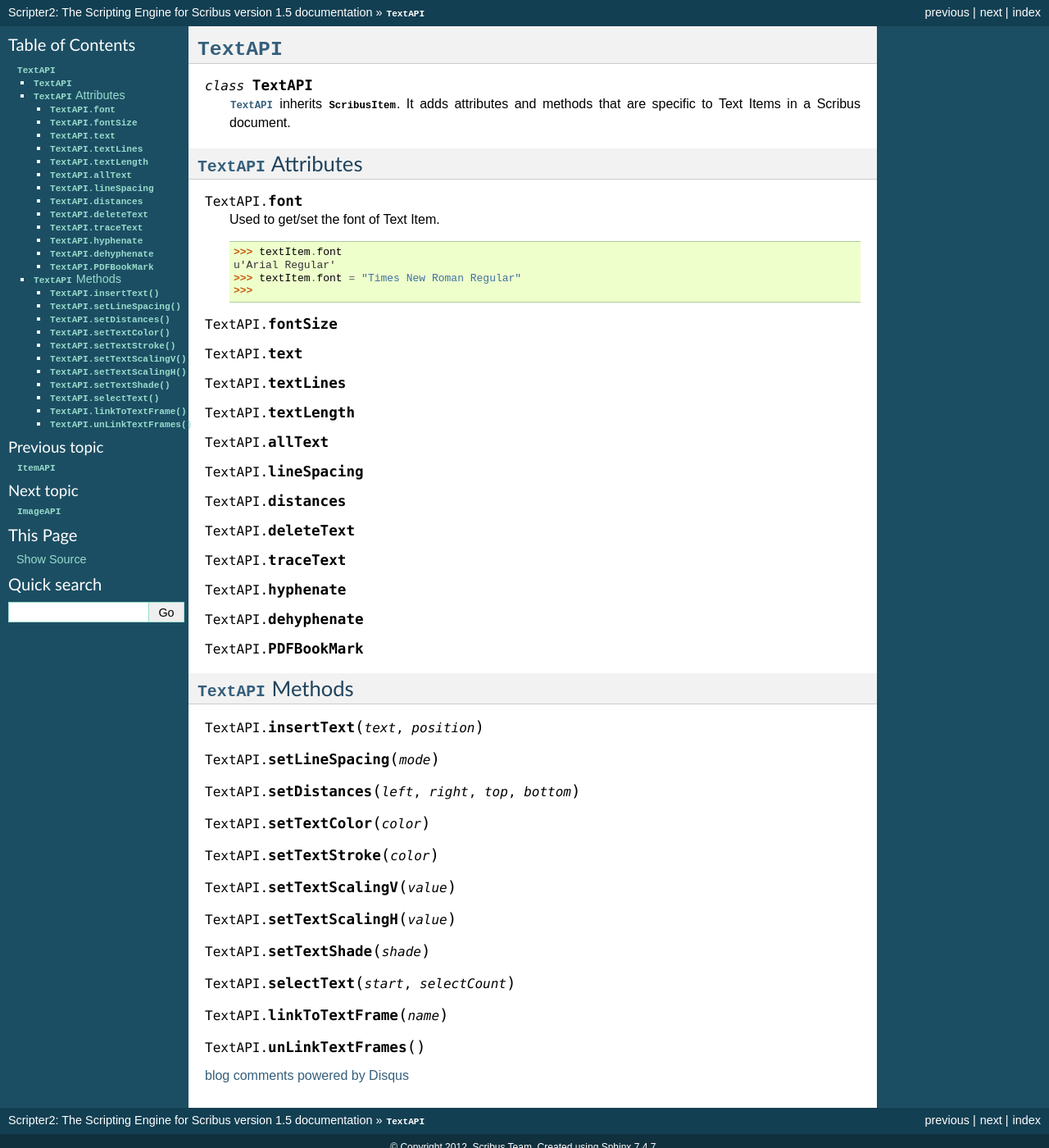
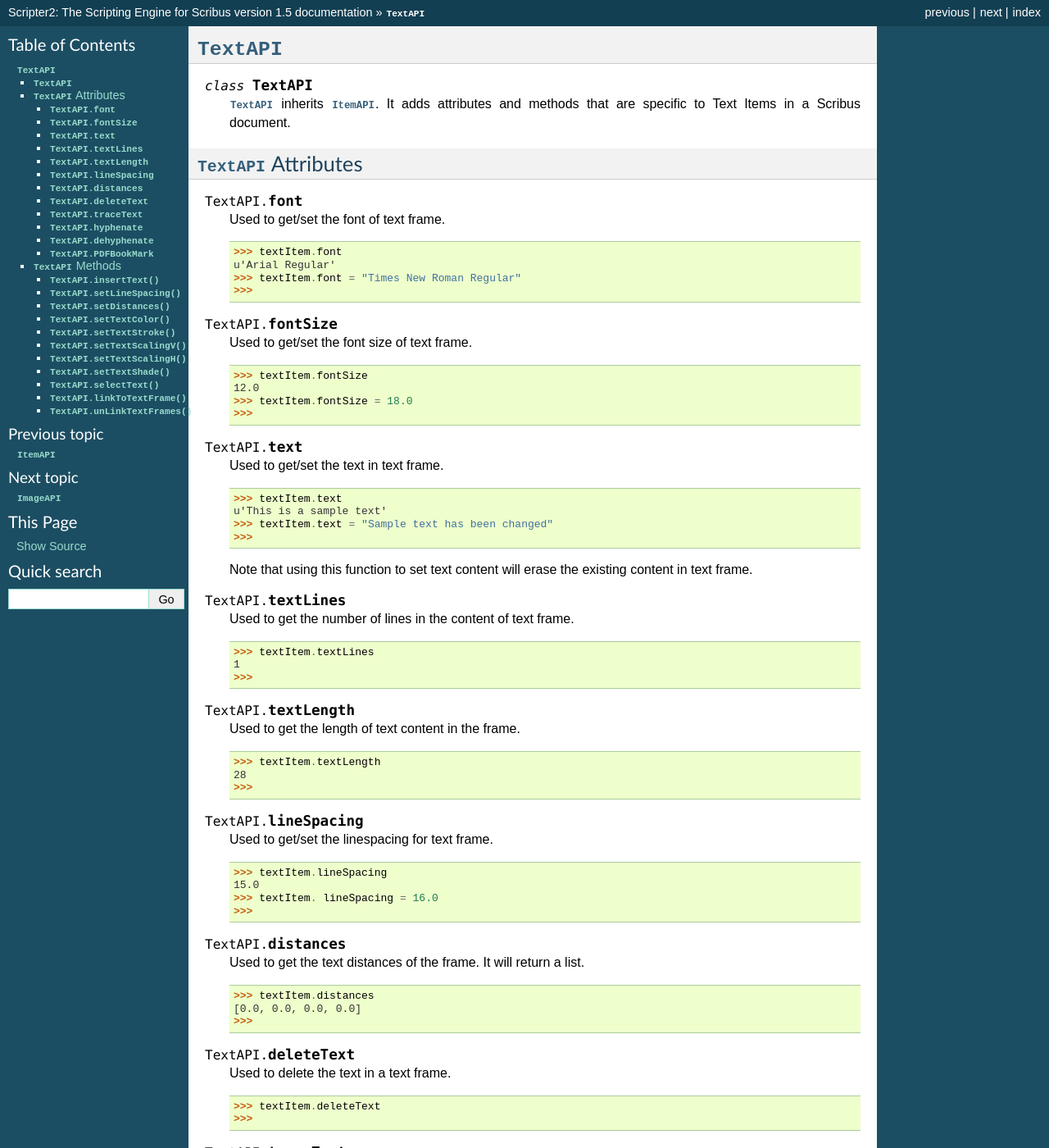
Before and after one commit to jainbasil/scripter-doc, a Sphinx documentation site: the page built from source/docs/textapi.rst, in a window 1280 px wide and 1400 px high. Shown: the whole window at 82% size. Built offline with Sphinx 7.4.7, drawn with Linux system fonts in a browser that asks for light colours; comment, search, counter and statistics services are not loaded; some of the changed text lies outside the part shown.

```diff
--- a/source/docs/textapi.rst
+++ b/source/docs/textapi.rst
@@ -5,14 +5,14 @@
 
 .. py:class:: TextAPI
 
-   :class:`TextAPI` inherits :class:`ScribusItem`. It adds attributes and methods that are specific to Text Items in a Scribus document.
+   :class:`TextAPI` inherits :class:`ItemAPI`. It adds attributes and methods that are specific to Text Items in a Scribus document.
 
 :class:`TextAPI` Attributes
 -----------------------------------
 
 .. py:attribute:: TextAPI.font
 
-   Used to get/set the font of Text Item.
+   Used to get/set the font of text frame.
 
    >>> textItem.font
    u'Arial Regular'
@@ -21,21 +21,71 @@
 
 .. py:attribute:: TextAPI.fontSize
 
+   Used to get/set the font size of text frame.
+
+   >>> textItem.fontSize
+   12.0
+   >>> textItem.fontSize = 18.0
+   >>>
+
 .. py:attribute:: TextAPI.text
+
+   Used to get/set the text in text frame.
+
+   >>> textItem.text
+   u'This is a sample text'
+   >>> textItem.text = "Sample text has been changed"
+   >>>
+
+   Note that using this function to set text content will erase the existing content in text frame.
 
 .. py:attribute:: TextAPI.textLines
 
+   Used to get the number of lines in the content of text frame.
+
+   >>> textItem.textLines
+   1
+   >>>
+
 .. py:attribute:: TextAPI.textLength
 
-.. py:attribute:: TextAPI.allText
+   Used to get the length of text content in the frame.
+
+   >>> textItem.textLength
+   28
+   >>>
 
 .. py:attribute:: TextAPI.lineSpacing
 
+   Used to get/set the linespacing for text frame.
+
+   >>> textItem.lineSpacing
+   15.0
+   >>> textItem. lineSpacing = 16.0
+   >>>
+
 .. py:attribute:: TextAPI.distances
+
+   Used to get the text distances of the frame. It will return a list.
+
+   >>> textItem.distances
+   [0.0, 0.0, 0.0, 0.0]
+   >>>
 
 .. py:attribute:: TextAPI.deleteText
 
+   Used to delete the text in a text frame.
+
+   >>> textItem.deleteText
+   >>>
+
 .. py:attribute:: TextAPI.traceText
+
+   Used to trace the text frame.
+
+   >>> textItem.traceText
+   True
+   >>>
 
 .. py:attribute:: TextAPI.hyphenate
 
```
